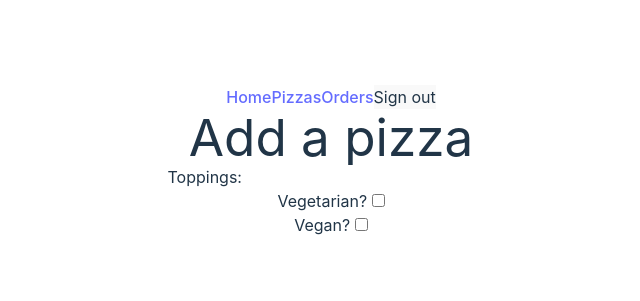
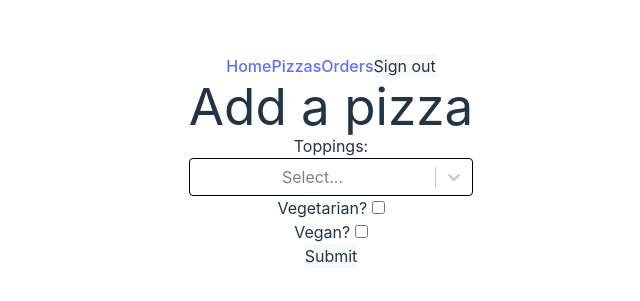
Before and after one commit to TawheedAhmed28/pizza-delivery-project-frontend, a React (Vite) app: page /pizzas/new in a window 1280 px wide. Shown: the part 239-540 px from the top of the page, without its empty margins (309-949 px from the left). Built offline with nearby package versions, Linux system fonts and the light colour scheme; no server answers; sample sign-in values are in the browser's storage.

Commit message:
Add pizza page working Added token and payload data to App.jsx for authentication for edit and delete pizza routes

```diff
--- a/src/App.jsx
+++ b/src/App.jsx
@@ -11,6 +11,7 @@ import "./App.css"
 import { ToastContainer, Flip } from "react-toastify"
 import "react-toastify/dist/ReactToastify.css"
 import NewPizza from "./components/NewPizza"
+import EditPizza from "./components/EditPizza"
 
 function App() {
 
@@ -18,6 +19,9 @@ function App() {
 
     const [isLoggedIn, setIsLoggedIn] = React.useState(localStorage.getItem('token'))
     console.log(!!isLoggedIn)
+
+    const parts = isLoggedIn ? isLoggedIn.split('.') : null
+    const payload = parts ? JSON.parse(atob(parts[1])) : null
 
     return <>
         <Router>
@@ -48,7 +52,10 @@ function App() {
                     <Route path="/pizzas/new/" element={<NewPizza
                         isLoggedIn={isLoggedIn}
                     />} />
-                    <Route path="/pizzas/:pizzaID" element={<ShowPizza />}/>
+                    <Route path="/pizzas/:pizzaID" element={<ShowPizza
+                    isLoggedIn={isLoggedIn}
+                    />}/>
+                    <Route path="/pizzas/:pizzaID/edit" element={<EditPizza />} />
                 </Routes>
             </div>
         </Router>
--- a/src/components/AllPizzas.jsx
+++ b/src/components/AllPizzas.jsx
@@ -25,7 +25,7 @@ export default function AllPizzas() {
                 <>
 
                     <h1 className='w-fit px-6 pb-3 bg-gray-900 bg-opacity-95 rounded-xl'>Pizzas</h1>
-                    <div className='flex flex-col items-left mt-[4%] h-[60%] w-fit max-h-fit bg-gray-700 bg-opacity-95 p-8 border-[3px] border-black rounded-xl'>
+                    <div className='flex flex-col items-left mt-[4%] min-h-[70%] w-fit max-h-fit bg-gray-700 bg-opacity-95 p-8 border-[3px] border-black rounded-xl'>
 
                         {pizzas.map((pizza, index) => {
 
--- /dev/null
+++ b/src/components/EditPizza.jsx
@@ -0,0 +1,7 @@
+import React from 'react'
+
+export default function EditPizza() {
+  return (
+    <h1>Edit Pizza</h1>
+  )
+}
--- a/src/components/NewPizza.jsx
+++ b/src/components/NewPizza.jsx
@@ -3,6 +3,7 @@ import { useNavigate } from 'react-router-dom'
 import Select from 'react-select'
 import axios from 'axios'
 import { baseUrl } from '../config'
+import { toast } from 'react-toastify'
 
 export default function NewPizza({ isLoggedIn }) {
 
@@ -39,13 +40,22 @@ export default function NewPizza({ isLoggedIn }) {
         setFormToppings(toppings)
     }
 
-    formToppings && console.log(formToppings)
+    function reformatToppings() {
 
-    function handleChange(event) {
+        const toppings = formData.toppings.map(topping => {
+            return topping.value
+        })
+
+        return (toppings)
+    }
+
+    function handleChange(toppings) {
+
         const newFormData = structuredClone(formData)
-        console.log(event.target.value)
-        newFormData[event.target.name] = event.target.value
+        newFormData.toppings = toppings
+
         setFormData(newFormData)
+
     }
 
     function handleBoolChange(event) {
@@ -54,22 +64,55 @@ export default function NewPizza({ isLoggedIn }) {
         setFormData(newFormData)
     }
 
+    async function handleSubmit(event) {
+
+        event.preventDefault()
+
+        try {
+            const newFormData = structuredClone(formData)
+            newFormData.toppings = reformatToppings()
+
+            await axios.post(`${baseUrl}/pizzas/`, newFormData, {
+                headers: { Authorization: `Bearer ${isLoggedIn}` }
+            })
+            navigate('/pizzas/')
+
+        } catch (error) {
+
+            console.log(error.response.data)
+            const errorArray = Object.entries(error.response.data)
+
+            errorArray.forEach(field => {
+
+                toast.error(`${field[0]}: ${field[1][0]}`, {})
+
+            })
+        }
+
+    }
+
     console.log(formData)
 
     return (
         <div className='flex items-center w-dvw flex-col h-dvh'>
 
             <h1 className='w-fit px-6 pb-3 mt-2 bg-gray-900 bg-opacity-95 rounded-xl'>Add a pizza</h1>
-            <form className='flex flex-col justify-around min-h-[60%] translate-y-6 bg-gray-500 bg-opacity-95 border-2 px-4 py-8 rounded-xl items-center w-fit'>
+            <form onSubmit={handleSubmit} className='flex flex-col justify-around min-h-[60%] translate-y-6 bg-gray-500 bg-opacity-95 border-2 px-4 py-8 rounded-xl items-center w-fit'>
 
                 <div className='flex flex-row self-start justify-between w-full'>
-                    <label>Toppings: </label>
-                    <input
-                        type='text'
-                        name='toppings'
-                        onChange={handleChange}
-                        value={formData.toppings}
-                        className='bg-gray-900 py-0.5 px-1 rounded'
+                    <label className='mr-2 self-center'>Toppings: </label>
+
+                    <Select
+                    options={formToppings}
+                    isMulti
+                    className='text-black max-w-[380px]'
+                    styles={{
+                        control: (baseStyles, state) => ({
+                            ...baseStyles,
+                            borderColor: state.isFocused ? "blue" : "black"
+                        }),
+                    }}
+                    onChange={handleChange}
                     />
                 </div>
                 <div className='flex flex-row self-start justify-start w-full'>
@@ -93,6 +136,8 @@ export default function NewPizza({ isLoggedIn }) {
                     />
                 </div>
 
+                <button className='bg-[#19191a] px-3 py-1 rounded-lg border-2 border-black hover:bg-[#b4b4b5] hover:border-black hover:text-black hover:font-bold'>Submit</button>
+
             </form>
 
         </div>
--- a/src/components/ShowPizza.jsx
+++ b/src/components/ShowPizza.jsx
@@ -1,10 +1,11 @@
 import React from 'react'
-import { useParams } from 'react-router-dom'
+import { useNavigate, useParams } from 'react-router-dom'
 import axios from 'axios'
 import { baseUrl } from '../config'
+import { toast } from 'react-toastify'
+export default function ShowPizza({ isLoggedIn }) {
 
-export default function ShowPizza() {
-
+    const navigate = useNavigate()
     const { pizzaID } = useParams()
 
     const [pizza, setPizza] = React.useState(null)
@@ -21,13 +22,24 @@ export default function ShowPizza() {
 
     }, [])
 
-    console.log(pizza)
+    async function deletePizza() {
+
+        try {
+
+            await axios.delete(`${baseUrl}/pizzas/${pizzaID}/`, {
+                headers: { Authorization: `Bearer ${isLoggedIn}` }
+            })
+
+        } catch (error) {
+
+            toast.error("You can't delete this pizza... you're not an admin.")
+
+        }
+
+    }
 
     const toppingNames = pizza ? (pizza.toppings.map(topping => topping.name)) : pizza
     const lastTopping = toppingNames ? toppingNames.pop() : toppingNames
-
-    // const vegetarian = pizza ? pizza.is_vegetarian : pizza
-    // const vegan = pizza ? pizza.is_vegan : pizza
 
     return (
 
@@ -35,26 +47,28 @@ export default function ShowPizza() {
 
             {pizza ? (
 
-                <div className='bg-[#6b6b6d] bg-opacity-95 border-[3px] border-gray-800 rounded-xl pt-2 pb-8 px-8'>
+                <div className='bg-[#6b6b6d] bg-opacity-95 border-[3px] border-gray-800 rounded-xl pt-2 pb-8 px-8 flex flex-col'>
                     <h1 className='w-fit px-6 pb-3 bg-gray-900 bg-opacity-95 rounded-xl border-[3px] border-gray-400 md:text-[51px] pt-2 md:pt-0 md:pb-4 text-[28px]'>
-                        {toppingNames.join(", ")} and {lastTopping} Pizza
+                        {toppingNames.length > 0 && (`${toppingNames.join(", ")} and`)} {lastTopping} Pizza
                     </h1>
 
                     {pizza.is_vegetarian ? (
-                        <p className='text-green-700 font-bold text-xl m-4'>Vegetarian</p>
+                        <p className='text-green-500 font-bold text-xl m-4'>Vegetarian</p>
                     ) : (
                         <p className='text-red-700 font-bold text-xl m-4'>Not vegetarian</p>
                     )}
 
                     {pizza.is_vegan ? (
-                        <p className='text-green-700 font-bold text-xl m-4'>Vegan</p>
+                        <p className='text-green-500 font-bold text-xl m-4'>Vegan</p>
                     ) : (
                         <p className='text-red-700 font-bold text-xl m-4'>Not vegan</p>
                     )}
 
                     <p className='text-xl'>Toppings: {pizza.toppings.map(topping => topping.name).join(", ")}</p>
 
-                    <button className='bg-[#19191a] px-3 py-1 rounded-lg border-2 border-black hover:bg-[#b4b4b5] hover:border-black hover:text-black hover:font-bold mt-6'>Add to order</button>
+                    <button className='bg-[#19191a] px-3 py-1 rounded-lg border-2 border-black hover:bg-[#b4b4b5] hover:border-black hover:text-black hover:font-bold mt-6 w-fit self-center'>Add to order</button>
+                    <button className='bg-[#19191a] px-3 py-1 rounded-lg border-2 border-black hover:bg-[#b4b4b5] hover:border-black hover:text-black hover:font-bold mt-6 w-fit self-center' onClick={() => navigate(`/pizzas/${pizzaID}/edit`)}>Edit pizza (admins and creator only)</button>
+                    <button className='bg-red-900 px-3 py-1 rounded-lg border-2 border-red-300 text-red-300 hover:bg-red-300 hover:border-red-900 hover:text-red-900 hover:font-bold mt-6 w-fit self-center' onClick={deletePizza}>Delete pizza (admins only!)</button>
                 </div>
 
             ) : (
```
